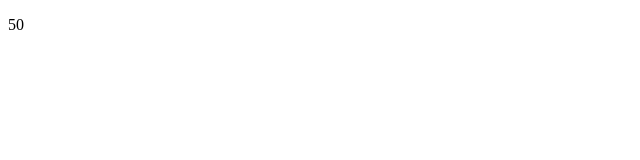
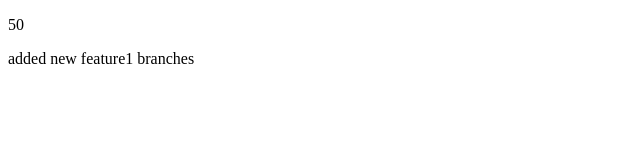
Before and after one commit to saurabhpohare-dev/localrepo, a plain HTML site: page index.html in a window 1280 px wide. Shown: the whole page, without its empty margins (0-640 px from the left). Drawn offline with Linux system fonts and the light colour scheme.

Commit message:
new feature

```diff
--- a/index.html
+++ b/index.html
@@ -2,6 +2,7 @@
 <html>
   <body>
     <p id="demo"></p>
+    <p> added new feature1 branches</p>
     <script>
 
      document.getElementById("demo").innerHTML=5 * 10;
```
